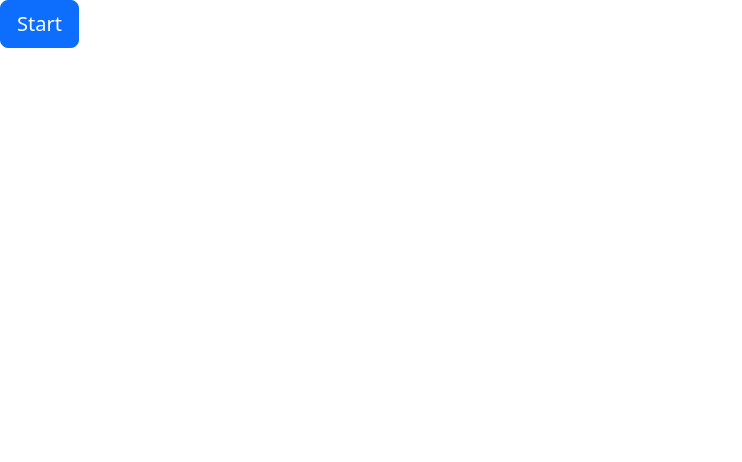
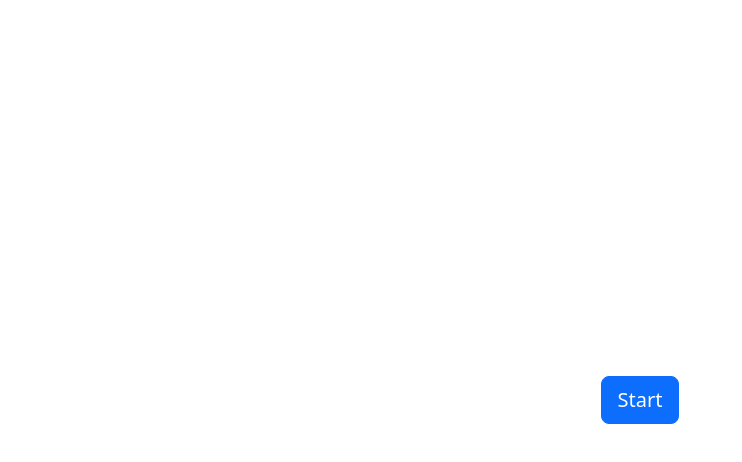
Before and after one commit to AhmadMoradi/yasnateam, a Nuxt app: page / in a window 1280 px wide. Shown: the top 462 px of the page, without its empty margins (0-742 px from the left). Built offline with nearby package versions, Linux system fonts and the light colour scheme.

Commit message:
feat: Create start component

```diff
--- /dev/null
+++ b/features/quiz/QuizView.vue
@@ -0,0 +1,9 @@
+<template>
+  <Start />
+</template>
+
+<script lang="ts" setup>
+import Start from "./components/Start.vue";
+</script>
+
+<style scoped></style>
--- /dev/null
+++ b/features/quiz/components/Start.vue
@@ -0,0 +1,9 @@
+<template>
+  <div class="fixed inset-0 h-full w-full flex items-center justify-center">
+    <button class="btn btn-lg btn-primary">Start</button>
+  </div>
+</template>
+
+<script lang="ts" setup></script>
+
+<style scoped></style>
--- a/pages/index.vue
+++ b/pages/index.vue
@@ -1,11 +1,7 @@
 <template>
-  <button class="btn btn-primary btn-lg">Start</button>
+  <QuizView />
 </template>
 
 <script lang="ts" setup>
-import { useAppStore } from "~~/store/appStore";
-
-const store = useAppStore();
+import QuizView from "~/features/quiz/QuizView.vue";
 </script>
-
-<style scoped></style>
```
